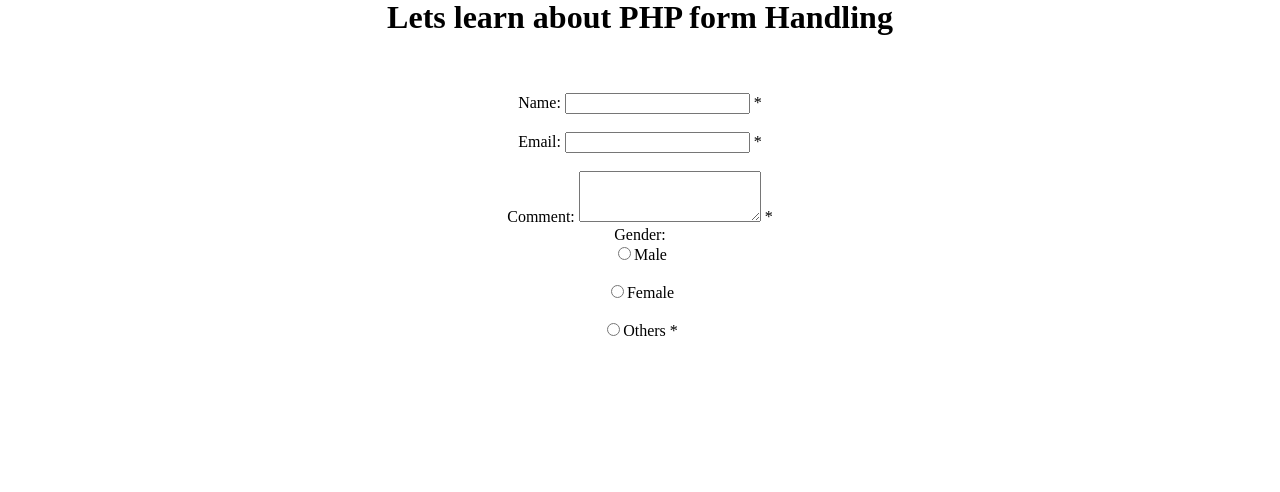
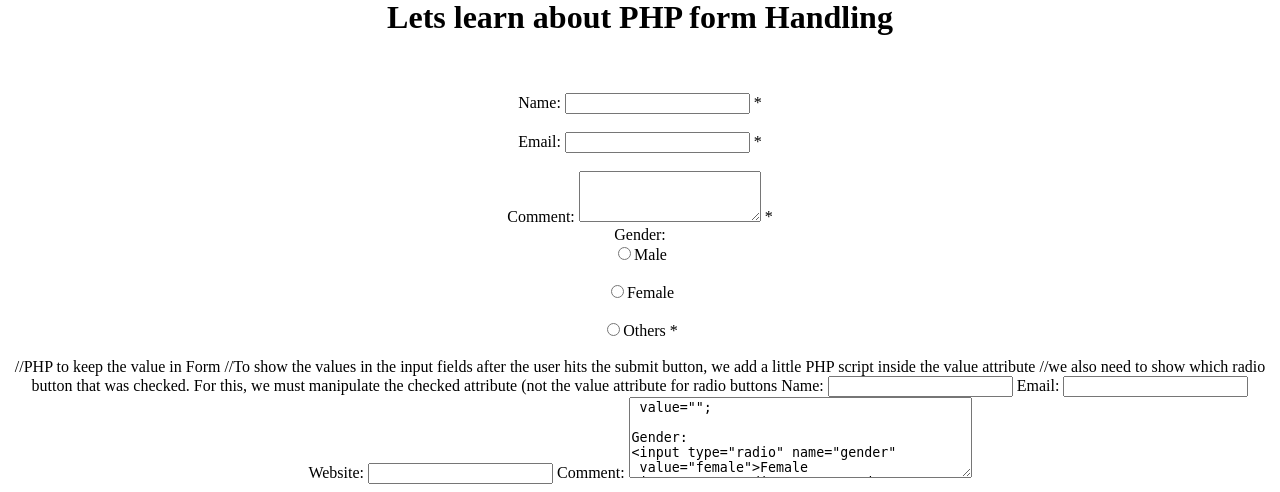
Before and after one commit to Aryal-rajiv/PHP-Journey-2024, a PHP site: page / in a window 1280 px wide. Shown: the part 826-1318 px from the top of the page. Before the commit the page ends 1162 px from the top, so only its background shows below. Run offline with PHP 8.4, Linux system fonts and the light colour scheme; data that the repository does not hold is empty.

Commit message:
Store data in varibale

```diff
--- a/index.php
+++ b/index.php
@@ -221,5 +221,20 @@ else
 }
 
 </script>
+//PHP to keep the value in Form
+//To show the values in the input fields after the user hits the submit button, we add a little PHP script inside the value attribute
+//we also need to show which radio button that was checked. For this, we must manipulate the checked attribute (not the value attribute for radio buttons
+Name: <input type="text" name="name" value="<?php echo $name; ?>">
+Email: <input type="text" name="email" value="<?php echo $email; ?>">
+Website: <input type="text" name="website" value="<?php echo $website; ?>">
+Comment: <textarea name="comment" rows="5" cols="40" > value="<?php echo $comment; ?>";
+
+Gender:
+<input type="radio" name="gender"
+<?php if (isset($gender) && $gender=="female") echo "checked";?> value="female">Female
+<input type="radio" name="gender"
+<?php if (isset($gender) && $gender=="male") echo "checked";?> value="male">Male
+<input type="radio" name="gender"
+<?php if (isset($gender) && $gender=="other") echo "other";?> value="other">Other
 
 </html>
```
